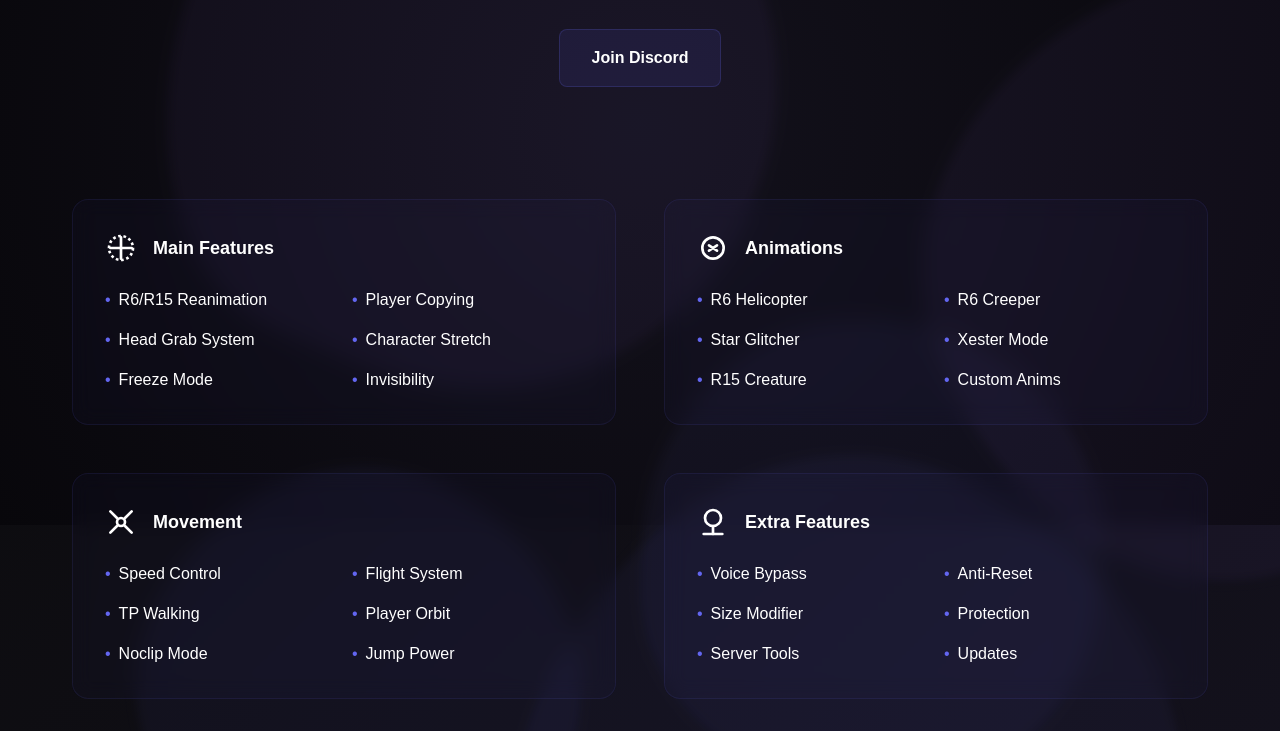
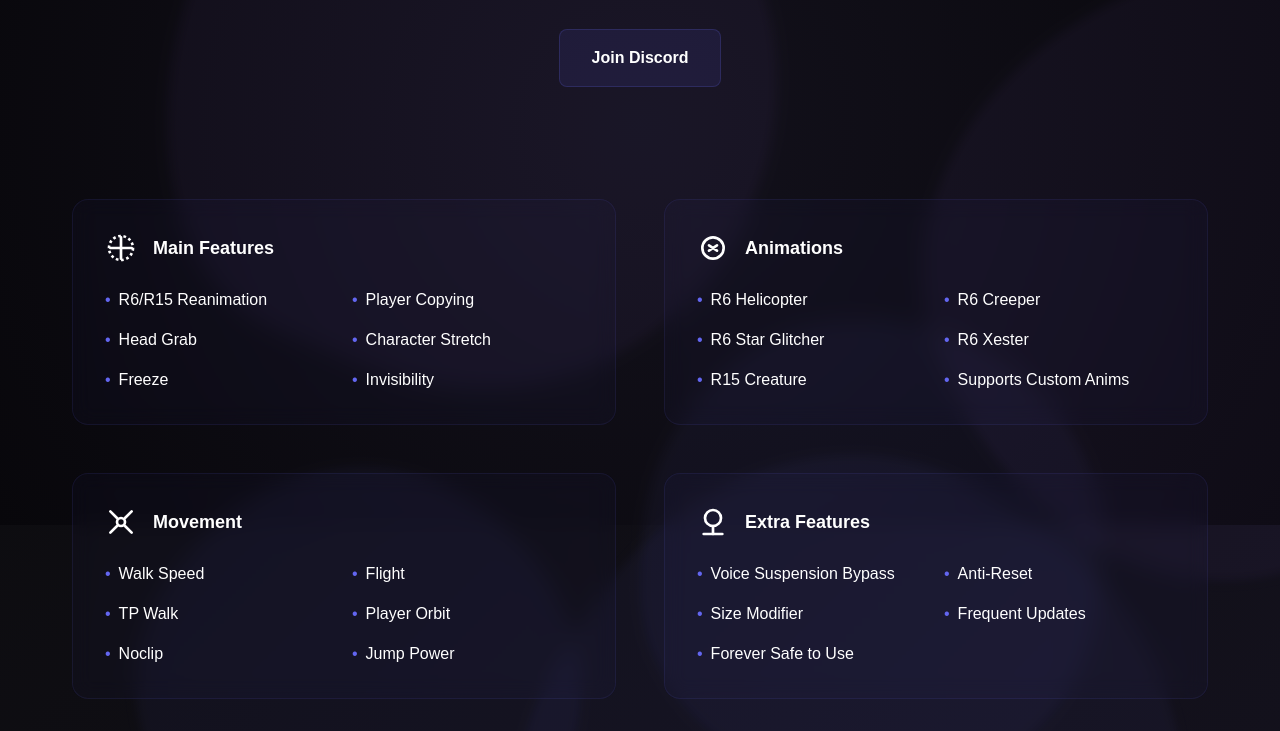
Before and after one commit to Merzttt/federal.wtf, a plain HTML site: page index.html in a window 1280 px wide. Shown: the part 275-1006 px from the top of the page. Drawn offline with nearby package versions, Linux system fonts and the light colour scheme; a web font is replaced by a local one.

Commit message:
Update index.html

```diff
--- a/index.html
+++ b/index.html
@@ -240,7 +240,7 @@
         Advanced Roblox script featuring character manipulation, custom animations,
         and enhanced movement controls. Elevate your gameplay with our comprehensive suite of features.
       </p>
-      <a href="#" class="discord-btn">Join Discord</a>
+      <a href="https://discord.gg/AdKd6fURwh" class="discord-btn">Join Discord</a>
     </div>
 
     <div class="features-grid">
@@ -255,9 +255,9 @@
           <div class="feature-list">
             <div class="feature-item">R6/R15 Reanimation</div>
             <div class="feature-item">Player Copying</div>
-            <div class="feature-item">Head Grab System</div>
+            <div class="feature-item">Head Grab</div>
             <div class="feature-item">Character Stretch</div>
-            <div class="feature-item">Freeze Mode</div>
+            <div class="feature-item">Freeze</div>
             <div class="feature-item">Invisibility</div>
           </div>
         </div>
@@ -273,10 +273,10 @@
           <div class="feature-list">
             <div class="feature-item">R6 Helicopter</div>
             <div class="feature-item">R6 Creeper</div>
-            <div class="feature-item">Star Glitcher</div>
-            <div class="feature-item">Xester Mode</div>
+            <div class="feature-item">R6 Star Glitcher</div>
+            <div class="feature-item">R6 Xester</div>
             <div class="feature-item">R15 Creature</div>
-            <div class="feature-item">Custom Anims</div>
+            <div class="feature-item">Supports Custom Anims</div>
           </div>
         </div>
 
@@ -289,11 +289,11 @@
             <h3 class="text-lg font-bold">Movement</h3>
           </div>
           <div class="feature-list">
-            <div class="feature-item">Speed Control</div>
-            <div class="feature-item">Flight System</div>
-            <div class="feature-item">TP Walking</div>
+            <div class="feature-item">Walk Speed</div>
+            <div class="feature-item">Flight</div>
+            <div class="feature-item">TP Walk</div>
             <div class="feature-item">Player Orbit</div>
-            <div class="feature-item">Noclip Mode</div>
+            <div class="feature-item">Noclip</div>
             <div class="feature-item">Jump Power</div>
           </div>
         </div>
@@ -308,12 +308,11 @@
             <h3 class="text-lg font-bold">Extra Features</h3>
           </div>
           <div class="feature-list">
-            <div class="feature-item">Voice Bypass</div>
+            <div class="feature-item">Voice Suspension Bypass</div>
             <div class="feature-item">Anti-Reset</div>
             <div class="feature-item">Size Modifier</div>
-            <div class="feature-item">Protection</div>
-            <div class="feature-item">Server Tools</div>
-            <div class="feature-item">Updates</div>
+            <div class="feature-item">Frequent Updates</div>
+            <div class="feature-item">Forever Safe to Use</div>
           </div>
         </div>
     </div>
```
